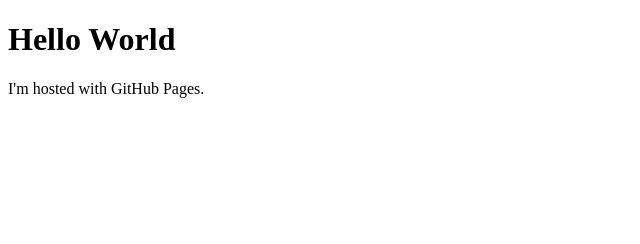
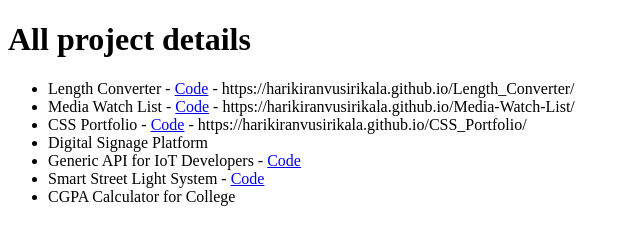
Before and after one commit to harikiranvusirikala/harikiranvusirikala.github.io, a plain HTML site: page index.html in a window 1280 px wide. Shown: the whole page, without its empty margins (0-640 px from the left). Drawn offline with Linux system fonts and the light colour scheme.

Commit message:
Update index.html with project details

```diff
--- a/index.html
+++ b/index.html
@@ -1,7 +1,45 @@
 <!DOCTYPE html>
 <html>
-<body>
-<h1>Hello World</h1>
-<p>I'm hosted with GitHub Pages.</p>
-</body>
+  <body>
+    <h1>All project details</h1>
+    <ul>
+      <li>
+        Length Converter -
+        <a href="https://github.com/harikiranvusirikala/Length_Converter.git"
+          >Code</a
+        >
+        - https://harikiranvusirikala.github.io/Length_Converter/
+      </li>
+      <li>
+        Media Watch List -
+        <a href="https://github.com/harikiranvusirikala/Media-Watch-List.git"
+          >Code</a
+        >
+        - https://harikiranvusirikala.github.io/Media-Watch-List/
+      </li>
+      <li>
+        CSS Portfolio -
+        <a href="https://github.com/harikiranvusirikala/CSS_Portfolio.git"
+          >Code</a
+        >
+        - https://harikiranvusirikala.github.io/CSS_Portfolio/
+      </li>
+      <li>Digital Signage Platform</li>
+      <li>
+        Generic API for IoT Developers -
+        <a
+          href="https://github.com/harikiranvusirikala/Generic_API_for_IoT_Developers.git"
+          >Code</a
+        >
+      </li>
+      <li>
+        Smart Street Light System -
+        <a
+          href="https://github.com/harikiranvusirikala/Smart_Street_Light_System.git"
+          >Code</a
+        >
+      </li>
+      <li>CGPA Calculator for College</li>
+    </ul>
+  </body>
 </html>
```
